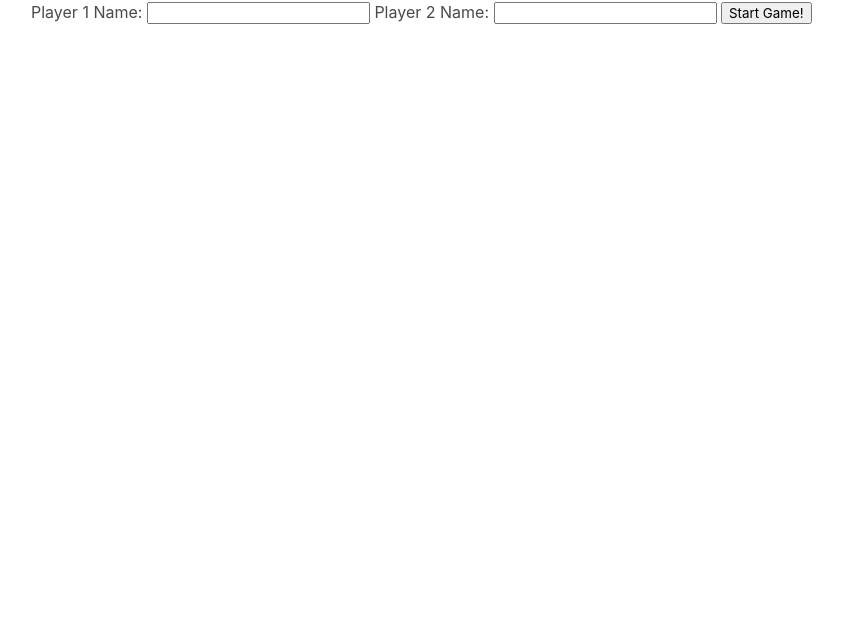
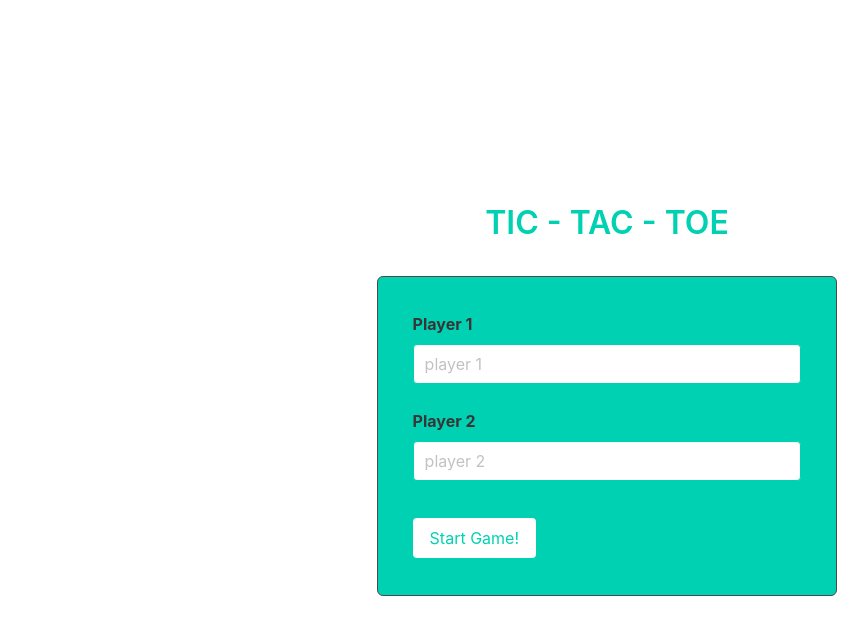
Before and after one commit to ricardovaltierra/js-tic-tac-toe, a plain HTML site: page index.html in a window 1280 px wide. Shown: the whole page, without its empty margins (33-901 px from the left). Drawn offline with nearby package versions, Linux system fonts and the light colour scheme.

Commit message:
Bulma design for form and buttons

```diff
--- a/assets/css/style.css
+++ b/assets/css/style.css
@@ -1,12 +1,40 @@
+body {
+  display: flex;
+  justify-content: center;
+  align-items: center;
+  width: 100%;
+  height: 800px;
+}
+
 .hide {
   display: none;
 }
 
-.red {
-  color: red;
+.title-cont {
+  position: relative;
+  margin-bottom: 35px;
+}
+
+/* User form */
+
+#players-name {
+  border: 1px solid;
+  border-radius: 6px;
+  padding: 35px;
+  width: 40%;
+  height: 320px;
+  margin: 0 auto;
+}
+
+.button, .player2 {
+  margin: 25px 0;
 }
 
 /* TABLE  */
+
+.board-container {
+  margin-bottom: 20px;
+}
 
 .board {
   position: relative;
--- a/assets/js/main.js
+++ b/assets/js/main.js
@@ -47,8 +47,8 @@ const Gameboard = () => {
     }
 
     function gameFinish(winner){
-        document.getElementById("title-gameboard").innerHTML = `you are the winner ${winner} Game Over`
-        document.getElementById('newgame').innerHTML = '<button onclick=\"Game().startGame()\">New Game</button>'
+        document.getElementById("title-gameboard").innerHTML = `You are the winner ${winner}! Game Over`
+        document.getElementById('newgame').innerHTML = '<button class=\"button is-success is-rounded\" onclick=\"Game().startGame()\">New Game</button>'
         alert("youre winner")
     }
 
--- a/index.html
+++ b/index.html
@@ -10,15 +10,33 @@
 </head>
 <body>
     <div class="container">
-        <div class="input-of-name" id="players-name">
-            <label for="player1">Player 1 Name:</label>
-            <input type="text" id="player1">
-            <label for="player2">Player 2 Name:</label>
-            <input type="text" id="player2">
-            <button onclick="Game().startGame()">Start Game!</button>
+      <div class="title-cont has-text-centered">
+        <h1 class="title has-text-primary">TIC - TAC - TOE</h1>
       </div>
-        <div class="hide" id="game-board">
-            <h2 id="title-gameboard">GameStarted</h2>
+      <div class="input-of-name has-background-primary" id="players-name">
+        <!-- player 1 -->
+        <div class="field">
+          <label for="player1" class="label">Player 1</label>
+          <div class="control">
+            <input id="player1" class="input is-primary" type="text" placeholder="player 1">
+          </div>
+        </div>
+        <!-- player 2 -->
+        <div class="field player2">
+          <label for="player2" class="label">Player 2</label>
+          <div class="control">
+            <input id="player2" class="input is-primary" type="text" placeholder="player 2">
+          </div>
+        </div>
+
+        <div class="control">
+          <button onclick="Game().startGame()" class="button is-primary is-inverted">Start Game!</button>
+        </div>
+      </div>
+
+      <!-- G A M E B O A R D  -->
+      <div class="hide has-text-centered" id="game-board">
+        <h2 class="subtitle has-text-weight-bold" id="title-gameboard">Subtitle</h2>
         <div class="player"><h3 class="current-player"></h3></div>
         <div class="board-container">
           <table class="table is-striped board">
@@ -39,8 +57,9 @@
             </tr>
           </table>
         </div>
-            <div id="newgame"></div>
-            <button onclick="">Reset the game</button>
+        <div id="newgame">
+          <button class="button is-danger is-rounded" onclick="">Reset the game</button>
+        </div>
       </div>
     </div>
     <script type="text/javascript" src="assets/js/main.js"></script>
```
Lines whose indentation alone changed are shown as unchanged.
